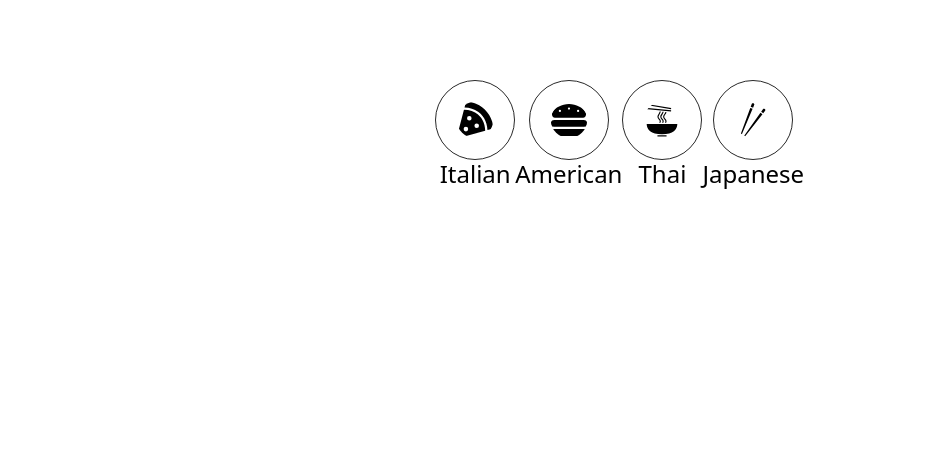
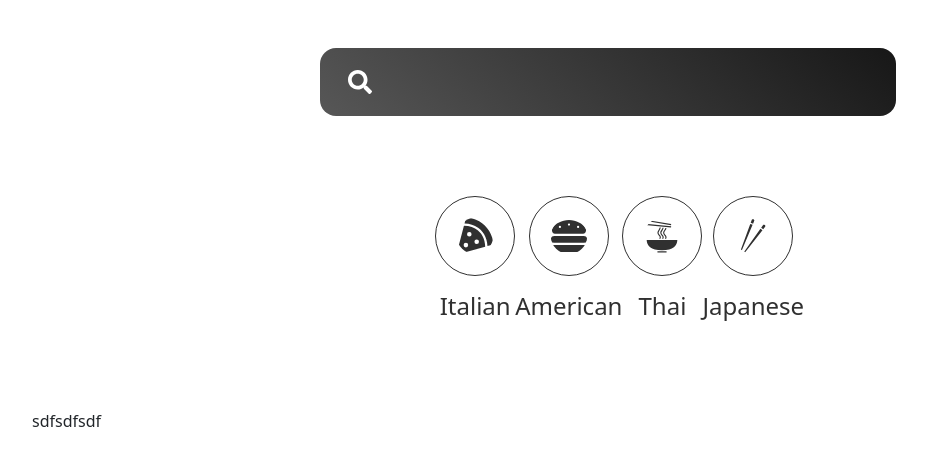
Before and after one commit to p6te/cook-recipe-app, a React (Create React App) app: page /searched/1 in a window 1280 px wide. Shown: the top 466 px of the page, without its empty margins (32-959 px from the left). Built offline with nearby package versions, Linux system fonts and the light colour scheme.

Commit message:
add search component

```diff
--- a/src/App.js
+++ b/src/App.js
@@ -3,11 +3,13 @@ import Pages from "./pages/Pages";
 import Category from "./components/Category";
 import React from "react";
 import { BrowserRouter } from "react-router-dom";
+import Search from "./components/Search";
 
 function App() {
   return (
     <div className="App">
       <BrowserRouter>
+        <Search />
         <Category />
         <Pages />
       </BrowserRouter>
--- a/src/components/Popular.jsx
+++ b/src/components/Popular.jsx
@@ -33,7 +33,7 @@ function Popular() {
     <div>
       <div className="popular wrapper">
         <h3>Popular picks</h3>
-        <Splide options={{ perPage: 3 }}>
+        <Splide options={{ perPage: 4 }}>
           {popular.map((recipe) => {
             return (
               <SplideSlide key={recipe.id}>
--- /dev/null
+++ b/src/components/Search.jsx
@@ -0,0 +1,21 @@
+import { useState } from "react";
+import { FaSearch } from "react-icons/fa";
+
+import "../sass/search.scss";
+
+export default function Search() {
+  const [input, setInput] = useState("");
+
+  const handleSubmit = (e) => {
+    e.preventDefault();
+  };
+  const handleInput = (e) => {
+    e.preventDefault();
+  };
+  return (
+    <form className="search" onSubmit={handleSubmit}>
+      <FaSearch />
+      <input type="text" value={input} onChange={handleInput} />
+    </form>
+  );
+}
--- a/src/pages/Pages.jsx
+++ b/src/pages/Pages.jsx
@@ -2,12 +2,14 @@ import React from "react";
 import Home from "./Home";
 import { Routes, Route } from "react-router-dom";
 import Cuisine from "./Cuisine";
+import Searched from "./Searched";
 
 function Pages() {
   return (
     <Routes>
       <Route path="/" element={<Home />} />
       <Route path="/cuisine/:type" element={<Cuisine />} />
+      <Route path="/searched/:search" element={<Searched />} />
     </Routes>
   );
 }
--- /dev/null
+++ b/src/pages/Searched.jsx
@@ -0,0 +1,9 @@
+import React from 'react'
+
+function Searched() {
+    return (
+     <div>sdfsdfsdf</div>
+    )
+}
+
+export default Searched
--- a/src/sass/cards.scss
+++ b/src/sass/cards.scss
@@ -7,6 +7,7 @@
     }
   }
   &.card {
+    color: rgb(48, 48, 48);
     min-height: 20rem;
     border-radius: 2rem;
     overflow: hidden;
--- a/src/sass/category.scss
+++ b/src/sass/category.scss
@@ -6,14 +6,28 @@
   .category {
     text-align: center;
     text-decoration: none;
-    color: black;
+    color: rgb(48, 48, 48);
 
     .icon {
-      border: 1px solid rgb(41, 41, 41);
+      border: 1px solid rgb(48, 48, 48);
       border-radius: 50%;
       padding: 1.3rem;
       width: 5rem;
       height: 5rem;
+      margin-bottom: 1rem;
+      transition: 0.2s;
+      &:hover {
+        color: white;
+        background-color: rgb(48, 48, 48);
+      }
+    }
+
+    &.active {
+      .icon {
+        color: white;
+        background-color: rgb(48, 48, 48);
+        transform: scale(1.2);
+      }
     }
   }
 }
--- /dev/null
+++ b/src/sass/search.scss
@@ -0,0 +1,33 @@
+.search {
+  position: relative;
+  width: 50%;
+  margin: 3rem auto;
+  text-align: center;
+
+  input {
+    width: 100%;
+    border: none;
+
+    background: rgb(87, 87, 87);
+    background: linear-gradient(
+      41deg,
+      rgba(87, 87, 87, 1) 0%,
+      rgba(23, 23, 23, 1) 100%
+    );
+    font-size: 1.5rem;
+    color: white;
+    padding: 1rem 4rem;
+    border: none;
+    border-radius: 1rem;
+    outline: none;
+  }
+
+  svg {
+    position: absolute;
+    left: 2rem;
+    height: 100%;
+    transform: scale(1.5);
+    color: rgb(0, 0, 0);
+    color: white;
+  }
+}
```
Also changed, not shown: 1 other file (tests, documents, lock files or other folders).
